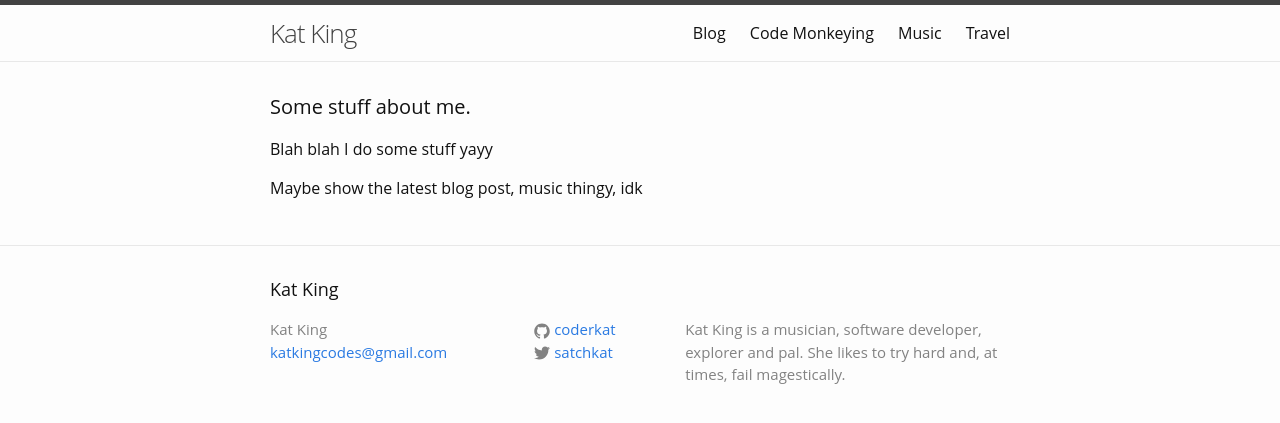
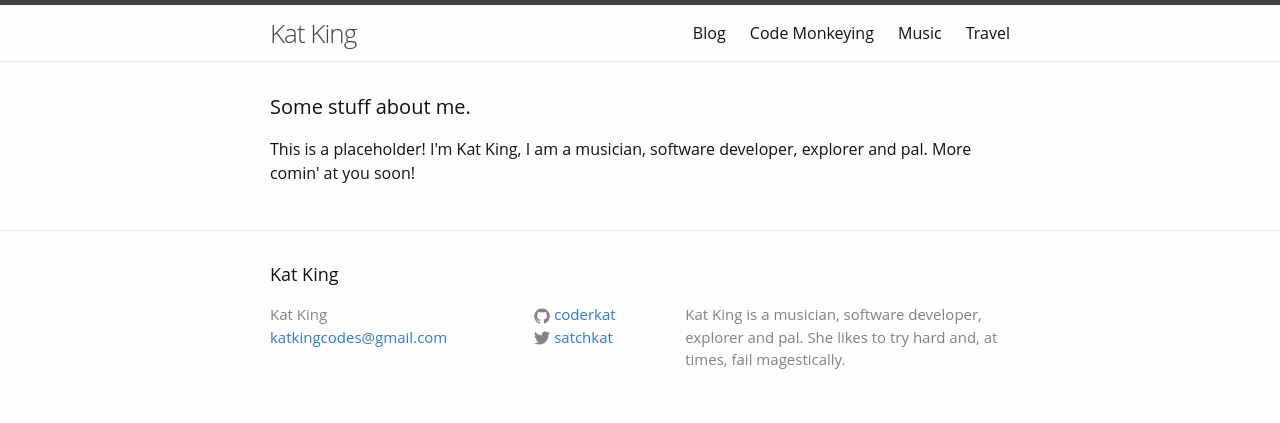
Before and after one commit to coderkat-zz/coderkat.github.io, a Jekyll site: the page built from index.html, in a window 1280 px wide. Shown: the top 423 px of the page. Built offline with Jekyll 4.4.1, drawn with Linux system fonts in a browser that asks for light colours.

Commit message:
Fix placeholder text to be less ridiculous

```diff
--- a/index.html
+++ b/index.html
@@ -6,7 +6,6 @@ layout: default
 
   <h1 class="page-heading">Some stuff about me.</h1>
 
-  <p>Blah blah I do some stuff yayy</p>
+  <p>This is a placeholder! I'm Kat King, I am a musician, software developer, explorer and pal. More comin' at you soon!</p>
 
-  <p>Maybe show the latest blog post, music thingy, idk </p>
 </div>
```
